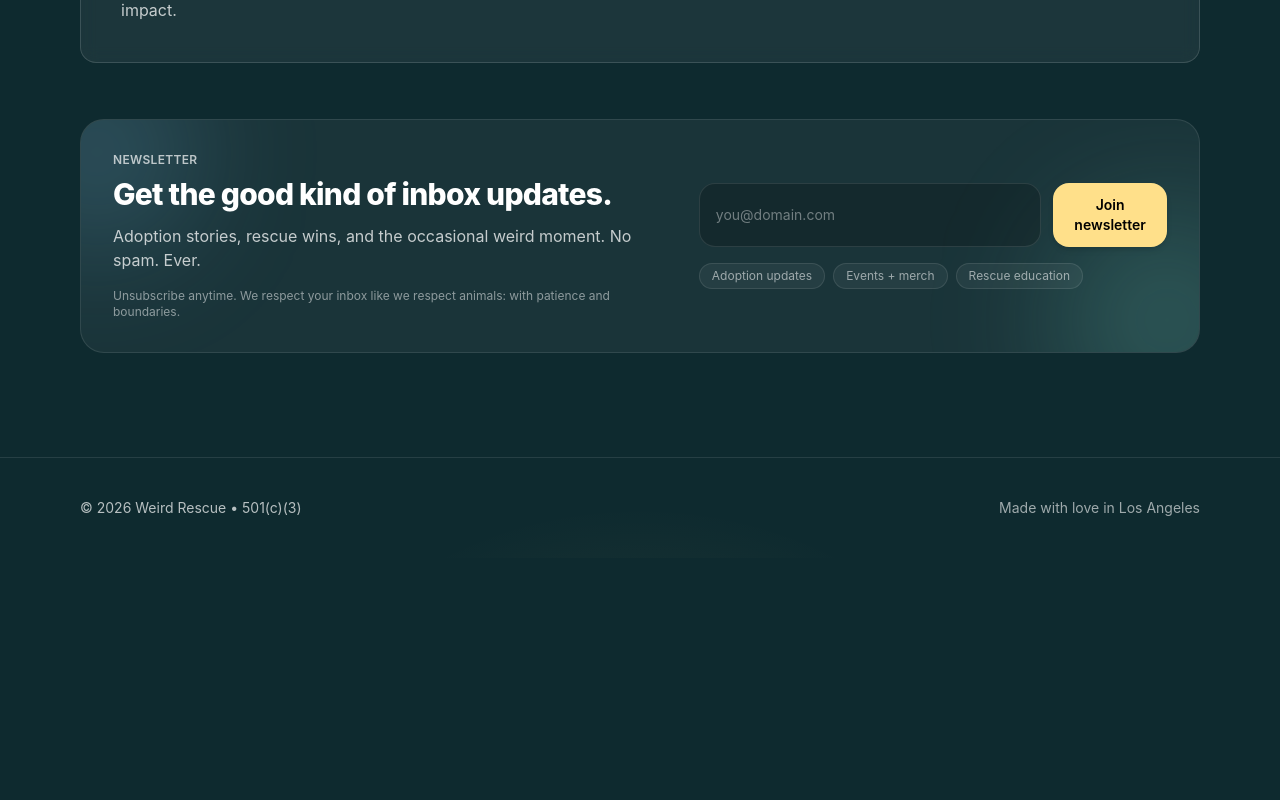
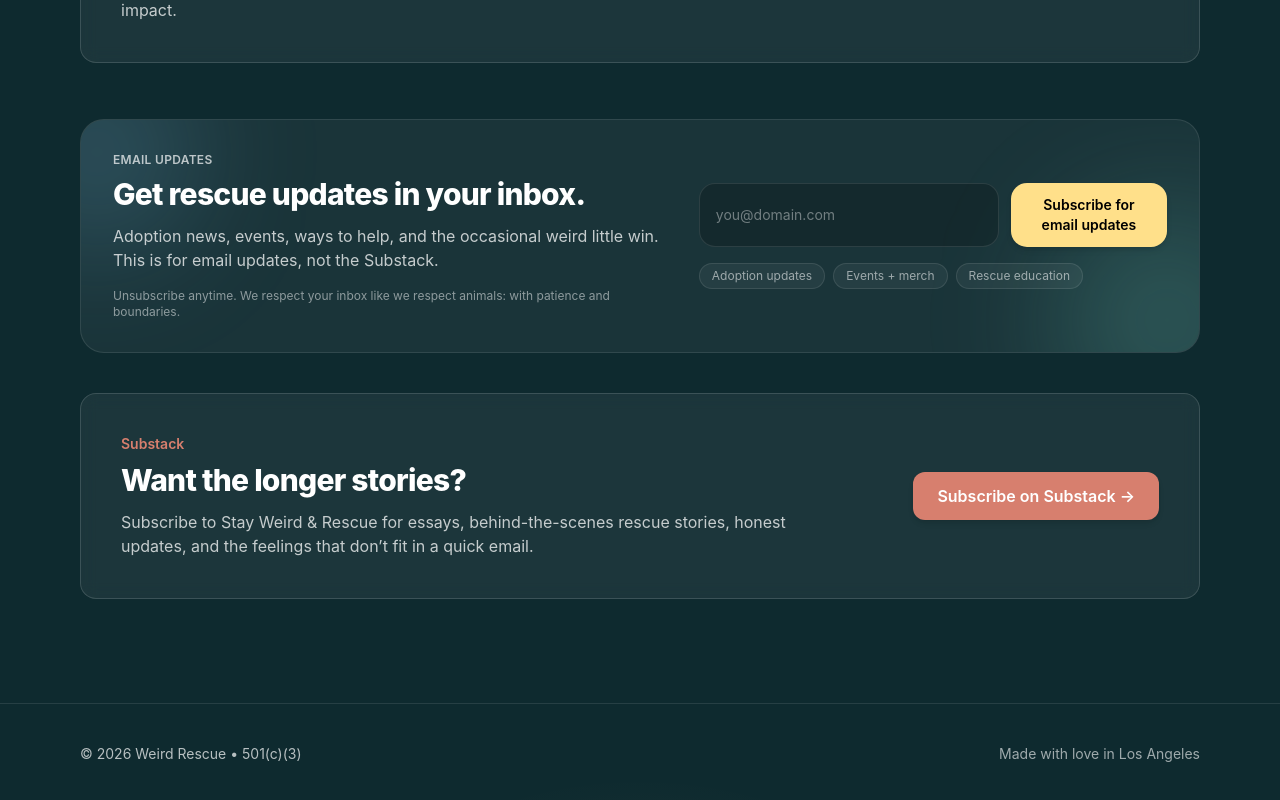
Before and after one commit to weirdrescue/weirdrescue-site, a Next.js app: page / in a window 1280 px wide. Shown: the part 2219-3019 px from the top of the page. Before the commit the page ends 2777 px from the top, so only its background shows below. Built offline with nearby package versions, Linux system fonts and the light colour scheme; no server answers.

Commit message:
Clarify homepage email signup and add Substack CTA

```diff
--- a/src/app/page.tsx
+++ b/src/app/page.tsx
@@ -276,7 +276,38 @@ export default async function Home() {
       </section>
 
       <section className="mt-14">
-        <EmailSignup />
+        <EmailSignup
+          eyebrow="Email updates"
+          title="Get rescue updates in your inbox."
+          subtitle="Adoption news, events, ways to help, and the occasional weird little win. This is for email updates, not the Substack."
+          buttonLabel="Subscribe for email updates"
+        />
+      </section>
+
+      <section className="surface p-7 sm:p-10">
+        <div className="flex flex-col gap-6 sm:flex-row sm:items-center sm:justify-between">
+          <div className="max-w-2xl">
+            <p className="text-sm font-semibold text-[var(--wr-coral)]">Substack</p>
+            <h2 className="mt-2 text-3xl font-extrabold tracking-tight">
+              Want the longer stories?
+            </h2>
+            <p className="mt-3 text-white/75">
+              Subscribe to Stay Weird & Rescue for essays, behind-the-scenes rescue
+              stories, honest updates, and the feelings that don’t fit in a quick email.
+            </p>
+          </div>
+
+          <a
+            href="https://stayweirdandrescue.substack.com/subscribe"
+            target="_blank"
+            rel="noreferrer"
+            className="inline-flex items-center justify-center rounded-xl px-6 py-3 text-base font-semibold
+                       bg-[var(--wr-coral)] text-white
+                       hover:brightness-105 active:scale-[0.98] transition shadow-md"
+          >
+            Subscribe on Substack →
+          </a>
+        </div>
       </section>
     </div>
   );
--- a/src/components/EmailSignup.tsx
+++ b/src/components/EmailSignup.tsx
@@ -6,10 +6,12 @@ export default function EmailSignup({
   eyebrow = "Newsletter",
   title = "Get the good kind of inbox updates.",
   subtitle = "Adoption stories, rescue wins, and the occasional weird moment. No spam. Ever.",
+  buttonLabel = "Join newsletter",
 }: {
   eyebrow?: string;
   title?: string;
   subtitle?: string;
+  buttonLabel?: string;
 }) {
   const [email, setEmail] = useState("");
   const [status, setStatus] = useState<"idle" | "loading" | "sent" | "error">(
@@ -90,7 +92,7 @@ export default function EmailSignup({
                              bg-[var(--wr-sun)] text-black hover:brightness-105 active:scale-[0.98] transition shadow-md
                              disabled:opacity-60 disabled:cursor-not-allowed"
                 >
-                  {status === "loading" ? "Signing up…" : "Join newsletter"}
+                  {status === "loading" ? "Signing up…" : buttonLabel}
                 </button>
               </div>
 
```
